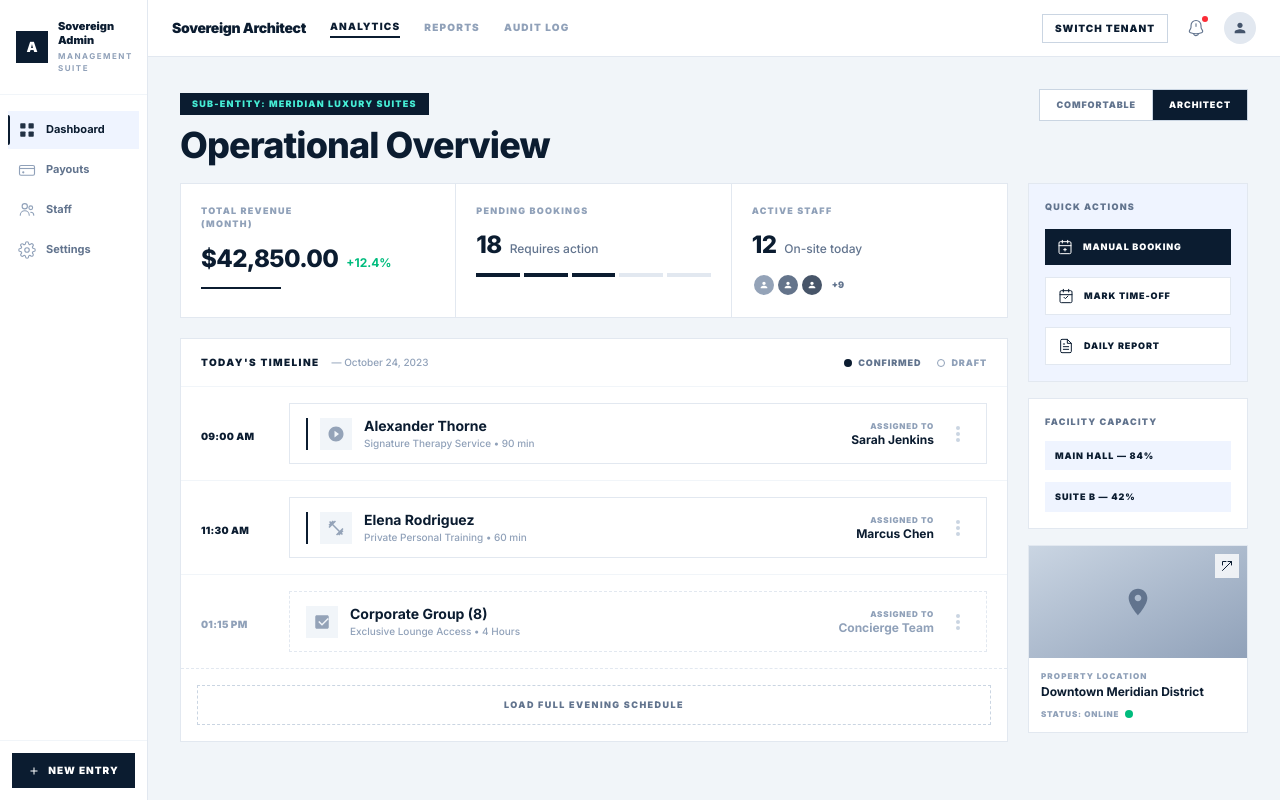
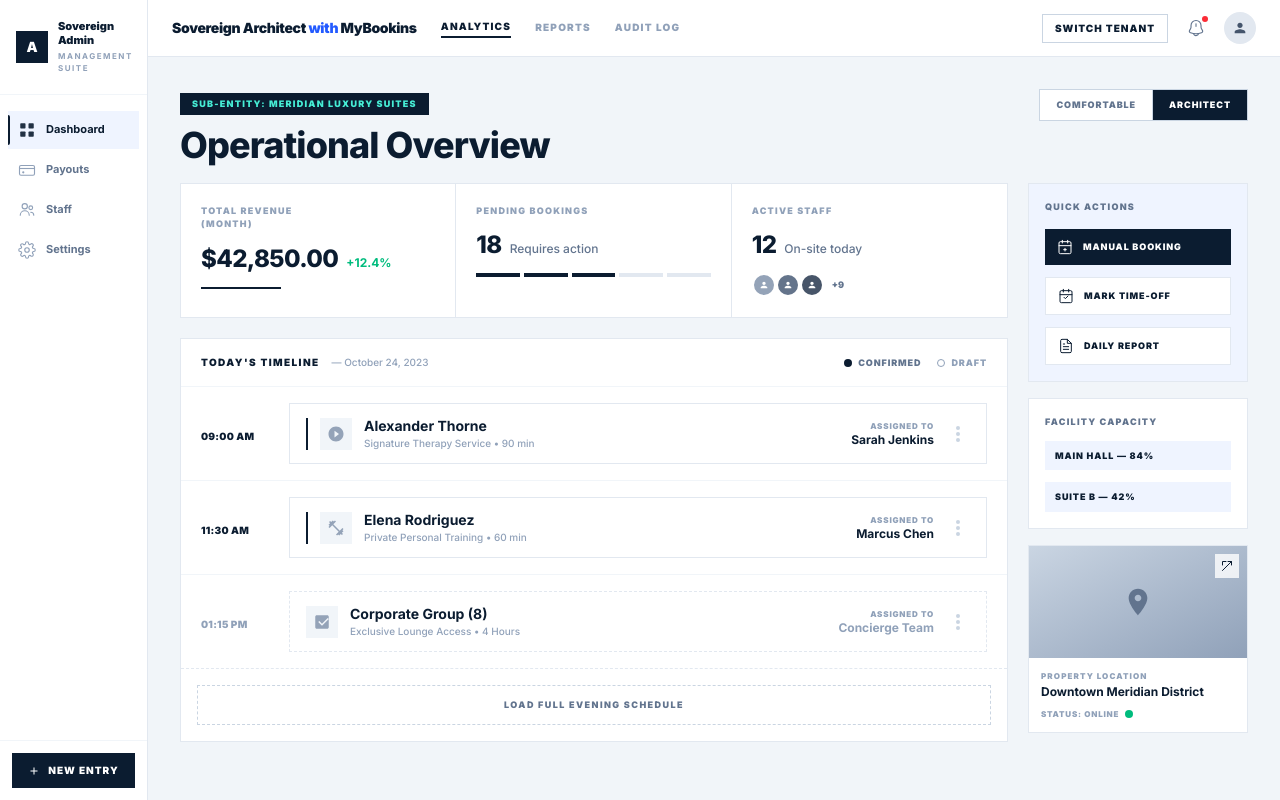
Before and after one commit to noblelar/mybookin_frontend, a Next.js app: page /manage_business in a window 1280 px wide. Built offline with nearby package versions, Linux system fonts and the light colour scheme.

Commit message:
Add Sovereign Architect branding across pages

```diff
--- a/src/app/find/page.tsx
+++ b/src/app/find/page.tsx
@@ -228,7 +228,9 @@ function FindPageContent() {
               <path d="M11.7042 9.30093C11.2693 9.15494 10.835 9.06305 10.4081 9.02848C9.2698 8.93648 8.15172 9.27227 7.46136 10.1347C6.77121 10.9971 6.6877 12.1586 7.02175 13.2533C7.35596 14.3477 8.09748 15.4241 9.16356 16.284C10.2297 17.1439 11.4343 17.6386 12.5726 17.7306C13.5442 17.809 14.5003 17.5777 15.1888 16.9719L16.7033 15.6574L17.0444 16.0377L20.0405 19.393L33.019 33.9218C34.8793 31.6088 33.2056 26.0922 27.1693 21.237L14.3059 10.9106C13.8164 10.4773 13.1501 9.93977 12.4288 9.54452 11.7041 9.30112L11.7042 9.30093Z" fill="#235AFF"/>
               <path d="M17.0203 17.9343C16.9885 20.5306 16.9547 23.2703 16.9236 25.9952C16.8358 33.7413 20.0314 38.5396 22.9995 38.5732L20.397 21.7045L17.0202 17.9344L17.0203 17.9343Z" fill="#235AFF"/>
             </svg>
-            <span className="font-bold text-xl" style={{ color: '#235AFF' }}>MyBookins</span>
+            <span className="text-sm font-black tracking-tight" style={{ color: '#0B1C30' }}>
+              Sovereign Architect <span style={{ color: '#235AFF' }}>with</span> MyBookins
+            </span>
           </Link>
 
           {/* Search Bar */}
--- a/src/app/manage_business/(dashboard)/page.tsx
+++ b/src/app/manage_business/(dashboard)/page.tsx
@@ -2,6 +2,7 @@
 
 import { useState } from 'react'
 import Link from 'next/link'
+import ManageBusinessTopBar from '@/components/manage_business/ManageBusinessTopBar'
 
 // ── Sidebar nav items ──────────────────────────────────────────────────────
 const NAV_ITEMS = [
@@ -170,65 +171,11 @@ export default function ManageBusinessDashboard() {
       <div className="flex-1 flex flex-col overflow-hidden min-w-0">
 
         {/* ── Top Bar ───────────────────────────────────────────────────── */}
-        <header className="bg-white border-b border-slate-200 flex-shrink-0">
-          <div className="flex items-center h-14 px-6 gap-6">
-            {/* Mobile menu button */}
-            <button
-              className="lg:hidden text-slate-500 hover:text-slate-800 mr-2"
-              onClick={() => setSidebarOpen(true)}
-            >
-              <svg width="20" height="20" viewBox="0 0 24 24" fill="none">
-                <path d="M3 18h18v-2H3v2zm0-5h18v-2H3v2zm0-7v2h18V6H3z" fill="currentColor"/>
-              </svg>
-            </button>
-
-            {/* Brand */}
-            <span className="font-black text-[#0B1C30] text-sm tracking-tight whitespace-nowrap flex-shrink-0">
-              Sovereign Architect
-            </span>
-
-            {/* Tab nav */}
-            <nav className="flex items-center gap-6 flex-1">
-              {([
-                { key: 'analytics', label: 'Analytics' },
-                { key: 'reports', label: 'Reports' },
-                { key: 'audit', label: 'Audit Log' },
-              ] as const).map(tab => (
-                <button
-                  key={tab.key}
-                  onClick={() => setActiveTab(tab.key)}
-                  className={`text-[10px] font-black uppercase tracking-[0.12em] pb-0.5 transition-colors ${
-                    activeTab === tab.key
-                      ? 'text-[#0B1C30] border-b-2 border-[#0B1C30]'
-                      : 'text-slate-400 hover:text-slate-600'
-                  }`}
-                >
-                  {tab.label}
-                </button>
-              ))}
-            </nav>
-
-            {/* Right actions */}
-            <div className="flex items-center gap-3 flex-shrink-0">
-              <button className="hidden sm:flex text-[10px] font-black uppercase tracking-widest text-[#0B1C30] border border-slate-300 px-3 py-1.5 hover:bg-slate-50 transition-colors">
-                Switch Tenant
-              </button>
-              <button className="relative w-8 h-8 flex items-center justify-center text-slate-500 hover:text-slate-800 transition-colors">
-                <svg width="18" height="18" viewBox="0 0 24 24" fill="none">
-                  <path d="M12 6.44V9.77" stroke="currentColor" strokeWidth="1.5" strokeLinecap="round"/>
-                  <path d="M12.02 2C8.34 2 5.36 4.98 5.36 8.66V10.76c0 .68-.28 1.7-.63 2.28L3.46 15.16c-.78 1.31-.22 2.77 1.22 3.25C9.44 20 14.61 20 19.39 18.41c1.35-.45 1.93-2.03 1.2-3.25l-1.27-2.12c-.34-.58-.62-1.61-.62-2.28V8.66C18.68 5 15.68 2 12.02 2Z" stroke="currentColor" strokeWidth="1.5" strokeLinecap="round"/>
-                  <path d="M15.33 18.82C15.33 20.65 13.83 22.15 12 22.15c-.9 0-1.74-.38-2.34-.98-.6-.6-.99-1.44-.99-2.35" stroke="currentColor" strokeWidth="1.5"/>
-                </svg>
-                <span className="absolute top-1 right-1 w-1.5 h-1.5 bg-red-500 rounded-full" />
-              </button>
-              <button className="w-8 h-8 bg-slate-200 rounded-full flex items-center justify-center text-slate-600 hover:bg-slate-300 transition-colors">
-                <svg width="16" height="16" viewBox="0 0 24 24" fill="none">
-                  <path d="M12 12c2.21 0 4-1.79 4-4s-1.79-4-4-4-4 1.79-4 4 1.79 4 4 4zm0 2c-2.67 0-8 1.34-8 4v2h16v-2c0-2.66-5.33-4-8-4z" fill="currentColor"/>
-                </svg>
-              </button>
-            </div>
-          </div>
-        </header>
+        <ManageBusinessTopBar
+          activeTab={activeTab}
+          onTabChange={setActiveTab}
+          onMenuClick={() => setSidebarOpen(true)}
+        />
 
         {/* ── Main scrollable area ───────────────────────────────────────── */}
         <main className="flex-1 overflow-y-auto">
--- a/src/components/Navigation.tsx
+++ b/src/components/Navigation.tsx
@@ -12,9 +12,11 @@ export default function Navigation() {
         {/* Logo */}
         <a
           href="/"
-          className="font-inter text-sm md:text-xl font-black uppercase tracking-[-0.05em] text-[#0F172A] flex-shrink-0"
+          className="font-inter text-xs md:text-sm font-black tracking-tight text-[#0B1C30] flex-shrink-0 whitespace-nowrap flex items-center gap-1"
         >
-          MyBookins
+          <span>Sovereign Architect</span>
+          <span style={{ color: '#235AFF' }}>with</span>
+          <span>MyBookins</span>
         </a>
 
         {/* Nav Links - Hidden on mobile */}
--- /dev/null
+++ b/src/components/manage_business/ManageBusinessTopBar.tsx
@@ -0,0 +1,77 @@
+'use client'
+
+import { useState } from 'react'
+
+interface ManageBusinessTopBarProps {
+  activeTab?: 'analytics' | 'reports' | 'audit'
+  onTabChange?: (tab: 'analytics' | 'reports' | 'audit') => void
+  onMenuClick?: () => void
+}
+
+export default function ManageBusinessTopBar({
+  activeTab = 'analytics',
+  onTabChange,
+  onMenuClick,
+}: ManageBusinessTopBarProps) {
+  return (
+    <header className="bg-white border-b border-slate-200 flex-shrink-0">
+      <div className="flex items-center h-14 px-6 gap-6">
+        {/* Mobile menu button */}
+        <button
+          className="lg:hidden text-slate-500 hover:text-slate-800 mr-2"
+          onClick={onMenuClick}
+        >
+          <svg width="20" height="20" viewBox="0 0 24 24" fill="none">
+            <path d="M3 18h18v-2H3v2zm0-5h18v-2H3v2zm0-7v2h18V6H3z" fill="currentColor"/>
+          </svg>
+        </button>
+
+        {/* Brand — "Sovereign Architect with MyBookins" */}
+        <span className="font-black text-[#0B1C30] text-sm tracking-tight whitespace-nowrap flex-shrink-0">
+          Sovereign Architect <span className="text-[#235AFF]">with</span> MyBookins
+        </span>
+
+        {/* Tab nav */}
+        <nav className="flex items-center gap-6 flex-1">
+          {([
+            { key: 'analytics', label: 'Analytics' },
+            { key: 'reports', label: 'Reports' },
+            { key: 'audit', label: 'Audit Log' },
+          ] as const).map(tab => (
+            <button
+              key={tab.key}
+              onClick={() => onTabChange?.(tab.key)}
+              className={`text-[10px] font-black uppercase tracking-[0.12em] pb-0.5 transition-colors ${
+                activeTab === tab.key
+                  ? 'text-[#0B1C30] border-b-2 border-[#0B1C30]'
+                  : 'text-slate-400 hover:text-slate-600'
+              }`}
+            >
+              {tab.label}
+            </button>
+          ))}
+        </nav>
+
+        {/* Right actions */}
+        <div className="flex items-center gap-3 flex-shrink-0">
+          <button className="hidden sm:flex text-[10px] font-black uppercase tracking-widest text-[#0B1C30] border border-slate-300 px-3 py-1.5 hover:bg-slate-50 transition-colors">
+            Switch Tenant
+          </button>
+          <button className="relative w-8 h-8 flex items-center justify-center text-slate-500 hover:text-slate-800 transition-colors">
+            <svg width="18" height="18" viewBox="0 0 24 24" fill="none">
+              <path d="M12 6.44V9.77" stroke="currentColor" strokeWidth="1.5" strokeLinecap="round"/>
+              <path d="M12.02 2C8.34 2 5.36 4.98 5.36 8.66V10.76c0 .68-.28 1.7-.63 2.28L3.46 15.16c-.78 1.31-.22 2.77 1.22 3.25C9.44 20 14.61 20 19.39 18.41c1.35-.45 1.93-2.03 1.2-3.25l-1.27-2.12c-.34-.58-.62-1.61-.62-2.28V8.66C18.68 5 15.68 2 12.02 2Z" stroke="currentColor" strokeWidth="1.5" strokeLinecap="round"/>
+              <path d="M15.33 18.82C15.33 20.65 13.83 22.15 12 22.15c-.9 0-1.74-.38-2.34-.98-.6-.6-.99-1.44-.99-2.35" stroke="currentColor" strokeWidth="1.5"/>
+            </svg>
+            <span className="absolute top-1 right-1 w-1.5 h-1.5 bg-red-500 rounded-full" />
+          </button>
+          <button className="w-8 h-8 bg-slate-200 rounded-full flex items-center justify-center text-slate-600 hover:bg-slate-300 transition-colors">
+            <svg width="16" height="16" viewBox="0 0 24 24" fill="none">
+              <path d="M12 12c2.21 0 4-1.79 4-4s-1.79-4-4-4-4 1.79-4 4 1.79 4 4 4zm0 2c-2.67 0-8 1.34-8 4v2h16v-2c0-2.66-5.33-4-8-4z" fill="currentColor"/>
+            </svg>
+          </button>
+        </div>
+      </div>
+    </header>
+  )
+}
```
